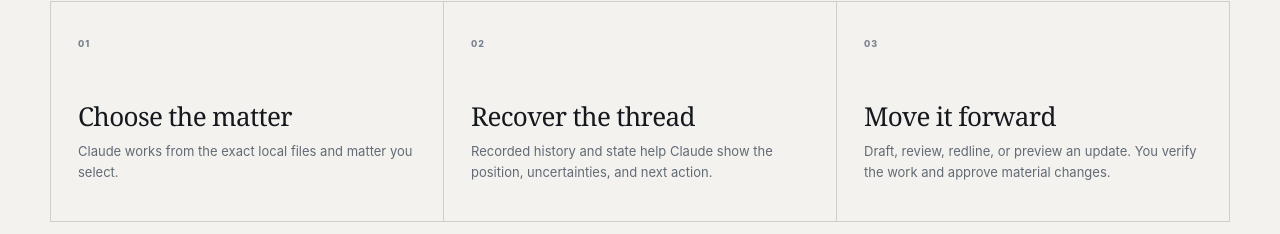
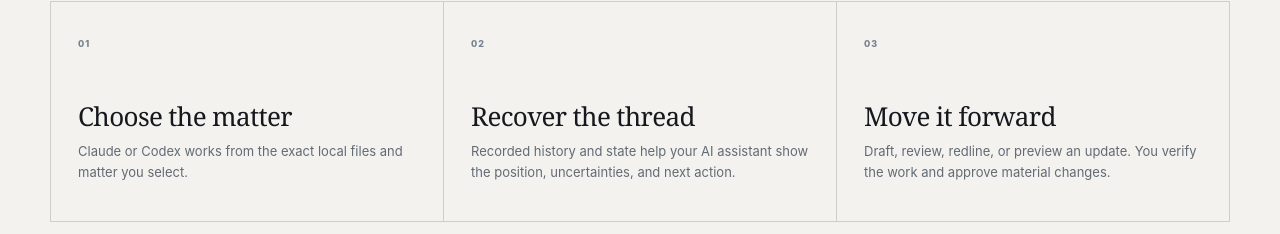
Before and after one commit to lawyered0/lawyered0.github.io, a plain HTML site: page index.html in a window 1280 px wide. Shown: the part 1235-1469 px from the top of the page. Drawn offline with Linux system fonts and the light colour scheme.

Commit message:
Clarify Claude and Codex support

```diff
--- a/index.html
+++ b/index.html
@@ -42,8 +42,8 @@
       <div class="shell">
         <div class="section-heading compact-heading"><p class="kicker">How it works</p><h2>Pick up the matter<br>where you left it.</h2></div>
         <div class="compact-steps">
-          <article><span>01</span><h3>Choose the matter</h3><p>Claude works from the exact local files and matter you select.</p></article>
-          <article><span>02</span><h3>Recover the thread</h3><p>Recorded history and state help Claude show the position, uncertainties, and next action.</p></article>
+          <article><span>01</span><h3>Choose the matter</h3><p>Claude or Codex works from the exact local files and matter you select.</p></article>
+          <article><span>02</span><h3>Recover the thread</h3><p>Recorded history and state help your AI assistant show the position, uncertainties, and next action.</p></article>
           <article><span>03</span><h3>Move it forward</h3><p>Draft, review, redline, or preview an update. You verify the work and approve material changes.</p></article>
         </div>
       </div>
```
Also changed, not shown: 1 other file.
